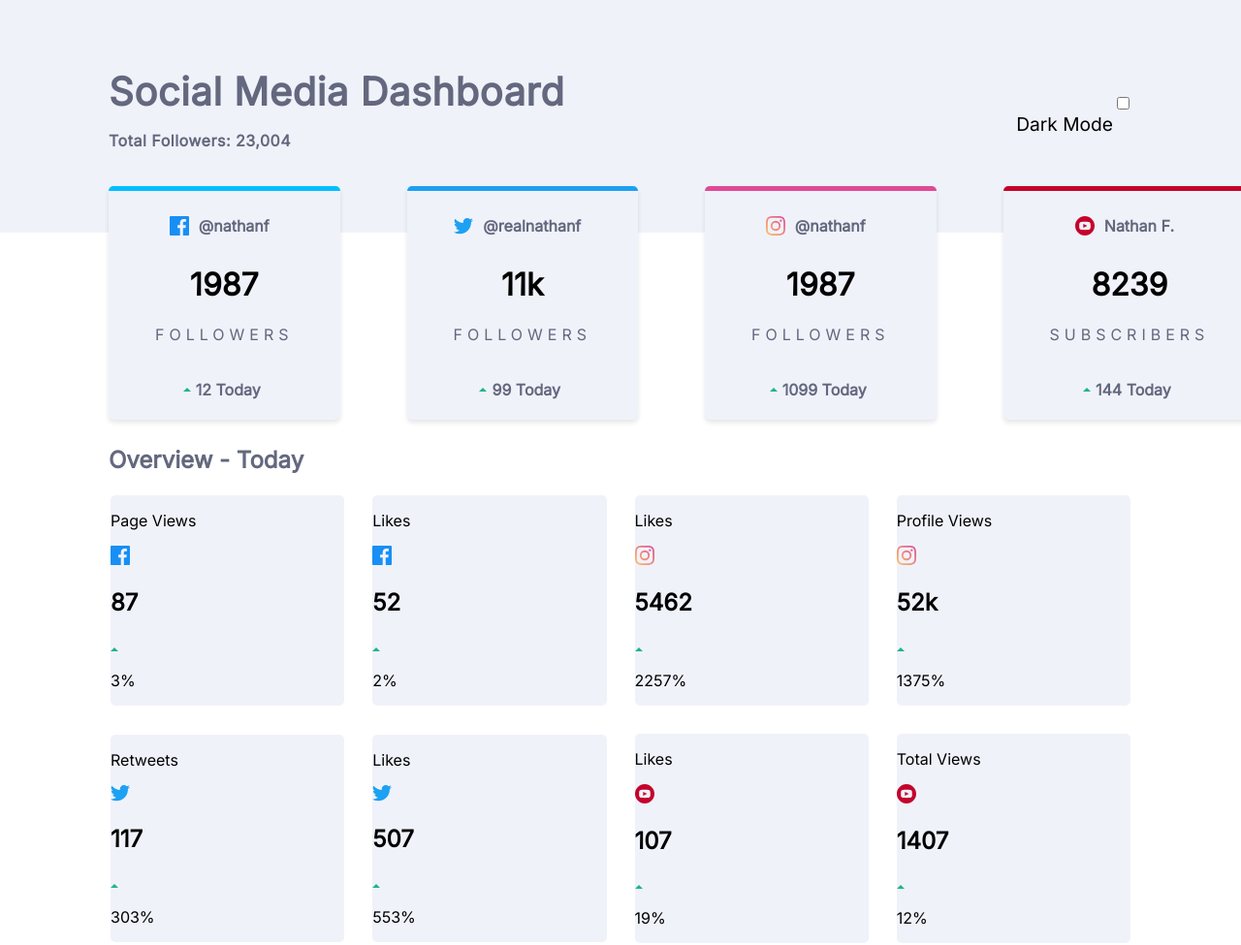
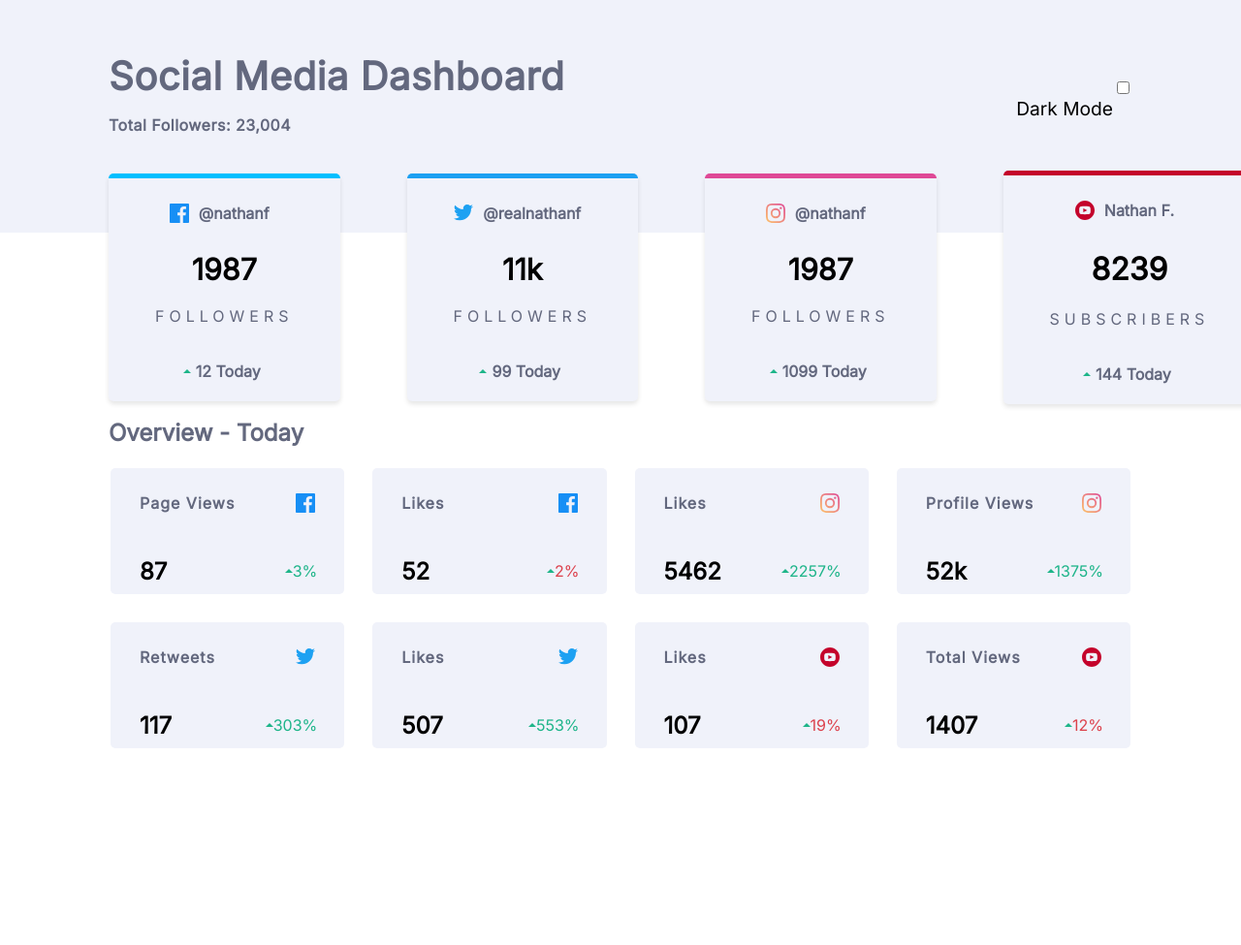
Before and after one commit to Obizim/Social-media-dashboard-with-theme-switcher, a plain HTML site: page index.html in a window 1280 px wide. Shown: the whole page at 97% size. After the commit the page ends 800 px from the top, so only its background shows below. Drawn offline with Linux system fonts and the light colour scheme.

Commit message:
Finished last grid part

```diff
--- a/index.html
+++ b/index.html
@@ -107,7 +107,7 @@
               </div>
               <div class="last">
                 <img src="images/icon-up.svg" alt="up">
-                <p> 3%</p>
+                <p class="green">3%</p>
               </div>
           </div>
         </div>
@@ -123,7 +123,7 @@
               </div>
               <div class="last">
                 <img src="images/icon-up.svg" alt="up">
-                <p>2%</p>
+                <p class="red">2%</p>
               </div>
           </div>
         </div>
@@ -139,7 +139,7 @@
               </div>
               <div class="last">
                 <img src="images/icon-up.svg" alt="up">
-                <p>2257%</p>
+                <p class="green">2257%</p>
               </div>
           </div>
         </div>
@@ -155,7 +155,7 @@
               </div>
               <div class="last">
                 <img src="images/icon-up.svg" alt="up">
-                <p>1375%</p>
+                <p class="green">1375%</p>
               </div>
           </div>
         </div>
@@ -171,7 +171,7 @@
               </div>
               <div class="last">
                 <img src="images/icon-up.svg" alt="up">
-                <p>303%</p>
+                <p class="green">303%</p>
               </div>
           </div>
         </div>
@@ -187,7 +187,7 @@
               </div>
               <div class="last">
                 <img src="images/icon-up.svg" alt="up">
-                <p>553%</p>
+                <p class="green">553%</p>
               </div>
           </div>
         </div>
@@ -203,7 +203,7 @@
               </div>
               <div class="last">
                 <img src="images/icon-up.svg" alt="up">
-                <p>19%</p>
+                <p class="red">19%</p>
               </div>
           </div>
         </div>
@@ -219,7 +219,7 @@
               </div>
               <div class="last">
                 <img src="images/icon-up.svg" alt="up">
-                <p>12%</p>
+                <p class="red">12%</p>
               </div>
           </div>
         </div>
--- a/sass/main.scss
+++ b/sass/main.scss
@@ -9,7 +9,7 @@ body{
    height: 30vh;
    justify-content: space-between;
    align-items: center;
-   padding: 3rem 7rem 2rem 7rem;
+   padding: 1rem 7rem 2rem 7rem;
    overflow: hidden;
    background: $LightGrayishBlue;
 
@@ -45,7 +45,7 @@ body{
     align-items: center;
     position: absolute;
     z-index: 2;
-    top: 12rem;
+    top: 11rem;
     left: 5rem;
     right: 5rem;
 
@@ -72,8 +72,8 @@ body{
 
         .texts{
             h1{
-                font-size: 2rem;
-                font-weight: 15rem;
+                font-size: 1.9rem;
+                font-weight: 800;
                 text-align: center;
             }
             .big{
@@ -127,8 +127,8 @@ body{
 
         .texts{
             h1{
-                font-size: 2rem;
-                font-weight: 10rem;
+                font-size: 1.9rem;
+                font-weight: 800;
                 text-align: center;
             }
             .big{
@@ -181,8 +181,8 @@ body{
 
         .texts{
             h1{
-                font-size: 2rem;
-                font-weight: 10rem;
+                font-size: 1.9rem;
+                font-weight: 800;
                 text-align: center;
             }
             .big{
@@ -272,13 +272,14 @@ body{
 
 .section{
     position: absolute;
-    top: 55%;
+    top: 50%;
     left: 7rem;
     right: 7rem;
 
     &__text{
         .text-primary{
             color: $DarkGrayishBlue;
+            margin-top: 2rem;
         }
     }
     .overview{
@@ -295,9 +296,47 @@ body{
             background: $LightGrayishBlue;
             border-radius: 5px;
             margin: 2px;
+            height: 130px;
+
+            .first{
+                display: flex;
+                flex-direction: row;
+                align-items: center;
+                justify-content: space-between;
+                padding: 10px 30px 0 30px;
+
+                p{
+                    color: $DarkGrayishBlue;
+                    font-weight: 600;
+                    letter-spacing: 1px;
+                }
+            }
+            .last{
+                display: flex;
+                flex-direction: row;
+                align-items: center;
+                justify-content: space-between;
+                padding: 0 14px 0px 0px;
+
+
+                .first{
+                    h2{
+                        font-weight: 750;
+                        margin-bottom: 30px;
+
+                    }
+                }
+            }
         }
     }
 }
 
+.green{
+    color: $LimeGreen;
+}
+.red{
+    color: $BrightRed;
+}
+
 .attribution { font-size: 11px; text-align: center; }
 .attribution a { color: hsl(228, 45%, 44%); }
```
Also changed, not shown: css/main.css, 1 other file.
